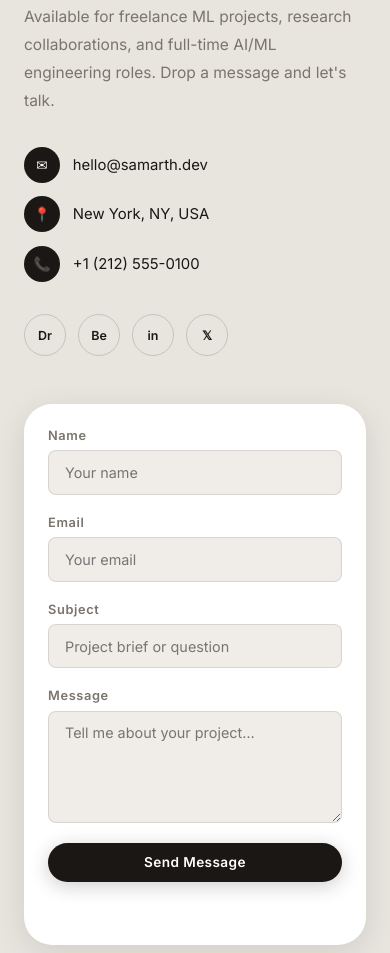
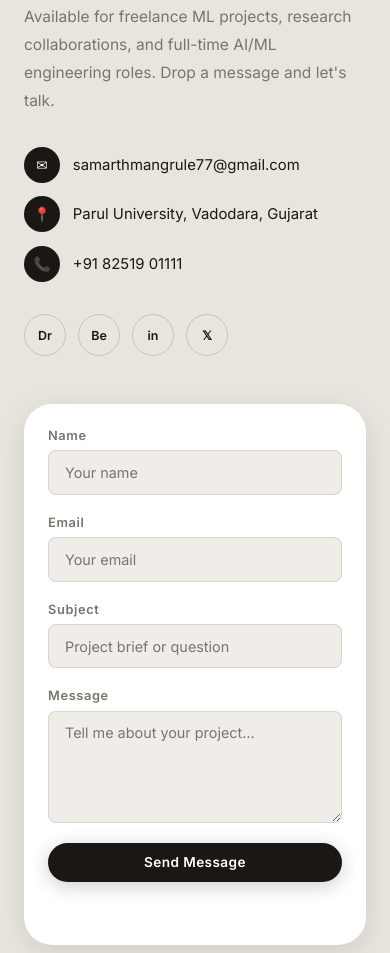
Before and after one commit to samarthmangrule77/Personal-Portfolio, a plain HTML site: page index.html in a window 390 px wide. Shown: the part 9834-10787 px from the top of the page. Drawn offline with Linux system fonts and the light colour scheme.

Commit message:
Update contact details: phone, email, location, and LinkedIn link

```diff
--- a/index.html
+++ b/index.html
@@ -347,14 +347,14 @@
         <h2 class="section-heading">Let's Build Something<br /><span class="accent">Intelligent</span> Together</h2>
         <p class="section-desc">Available for freelance ML projects, research collaborations, and full-time AI/ML engineering roles. Drop a message and let's talk.</p>
         <ul class="contact-details">
-          <li><span class="cd-icon" aria-hidden="true">&#9993;</span><a href="mailto:hello@samarth.dev">hello@samarth.dev</a></li>
-          <li><span class="cd-icon" aria-hidden="true">&#128205;</span><span>New York, NY, USA</span></li>
-          <li><span class="cd-icon" aria-hidden="true">&#128222;</span><a href="tel:+12125550100">+1 (212) 555-0100</a></li>
+          <li><span class="cd-icon" aria-hidden="true">&#9993;</span><a href="mailto:samarthmangrule77@gmail.com">samarthmangrule77@gmail.com</a></li>
+          <li><span class="cd-icon" aria-hidden="true">&#128205;</span><span>Parul University, Vadodara, Gujarat</span></li>
+          <li><span class="cd-icon" aria-hidden="true">&#128222;</span><a href="tel:+918251901111">+91 82519 01111</a></li>
         </ul>
         <div class="social-links">
           <a href="#" class="social-btn" id="social-dribbble" aria-label="Dribbble">Dr</a>
           <a href="#" class="social-btn" id="social-behance"  aria-label="Behance">Be</a>
-          <a href="#" class="social-btn" id="social-linkedin" aria-label="LinkedIn">in</a>
+          <a href="https://www.linkedin.com/in/samarth-mangrule-4201723b3/" class="social-btn" id="social-linkedin" aria-label="LinkedIn" target="_blank" rel="noopener noreferrer">in</a>
           <a href="#" class="social-btn" id="social-twitter"  aria-label="Twitter / X">&#120143;</a>
         </div>
       </div>
```
Also changed, not shown: 1 other file.
